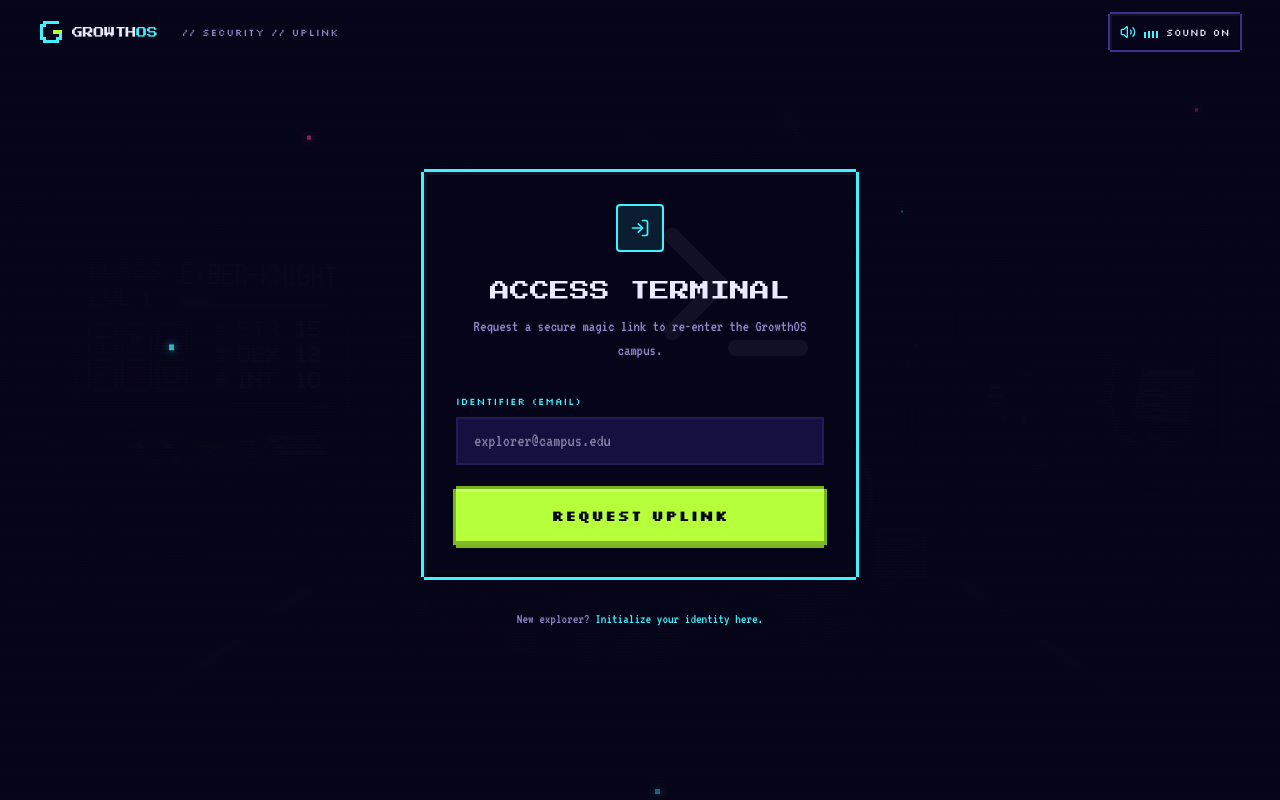
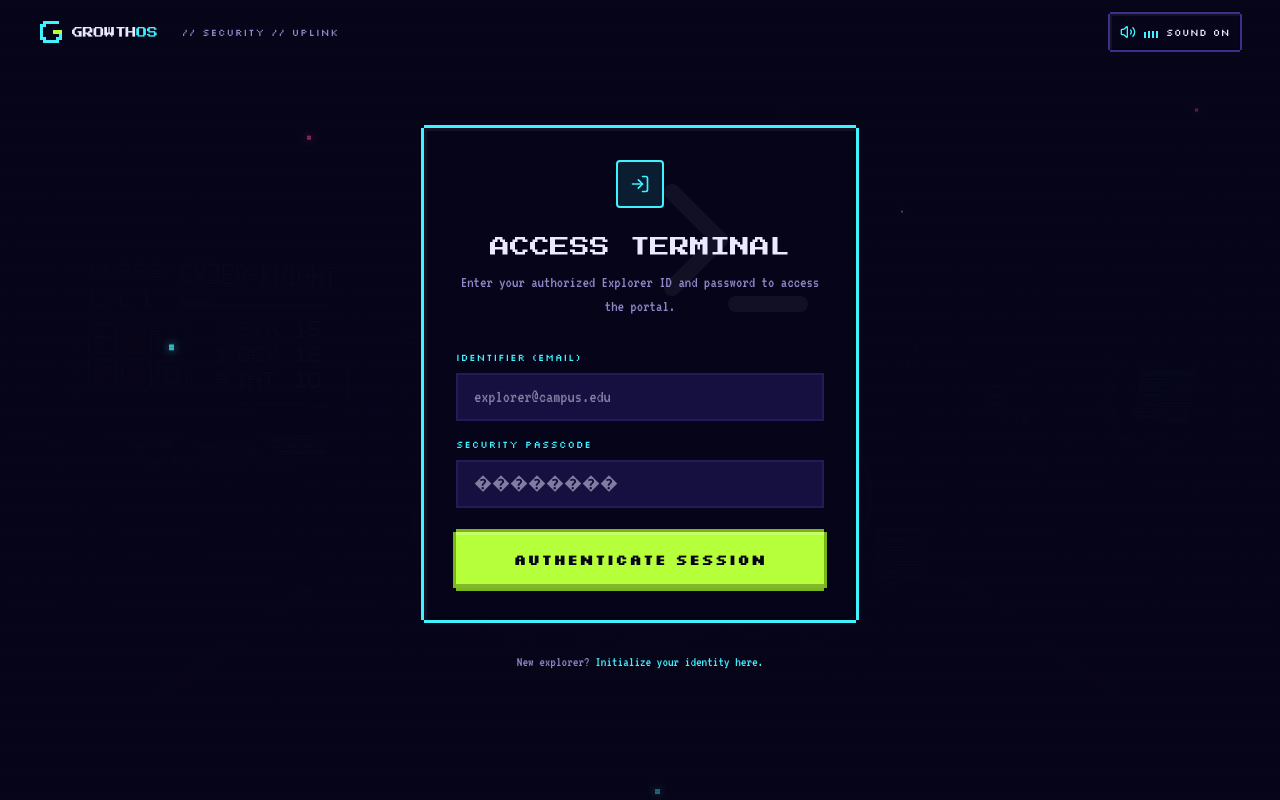
Before and after one commit to Srinidhi-070/nxtwave-growthos, a Next.js app: page /login in a window 1280 px wide. Built offline with nearby package versions, Linux system fonts and the light colour scheme.

Commit message:
fix(login): properly add password field to login page UI

```diff
--- a/src/app/login/page.tsx
+++ b/src/app/login/page.tsx
@@ -67,7 +67,7 @@ export default function LoginPage() {
 
               <h1 className="font-pixel text-[20px] text-ink mb-2">ACCESS TERMINAL</h1>
               <p className="font-term text-base text-mute mb-8">
-                Request a secure magic link to re-enter the GrowthOS campus.
+                Enter your authorized Explorer ID and password to access the portal.
               </p>
 
               {status === 'sent' ? (
@@ -95,6 +95,18 @@ export default function LoginPage() {
                       className="w-full h-12 bg-deep border-2 border-line/50 focus:border-cyan text-ink font-term text-lg px-4 outline-none transition-colors"
                       required
                     />
+                      <label htmlFor="password" className="font-px text-[10px] tracking-widest text-cyan mb-2 block mt-4">
+                        SECURITY PASSCODE
+                      </label>
+                      <input
+                        id="password"
+                        type="password"
+                        value={password}
+                        onChange={(e) => setPassword(e.target.value)}
+                        placeholder="��������"
+                        className="w-full h-12 bg-deep border-2 border-line/50 focus:border-cyan text-ink font-term text-lg px-4 outline-none transition-colors"
+                        required
+                      />
                   </div>
 
                   <PixelButton
@@ -104,7 +116,7 @@ export default function LoginPage() {
                     icon={status === 'loading' ? <LoaderIcon className="w-5 h-5 animate-spin" /> : undefined}
                     className="w-full justify-center"
                   >
-                    {status === 'loading' ? 'TRANSMITTING...' : 'REQUEST UPLINK'}
+                    {status === 'loading' ? 'TRANSMITTING...' : 'AUTHENTICATE SESSION'}
                   </PixelButton>
                 </form>
               )}
```
